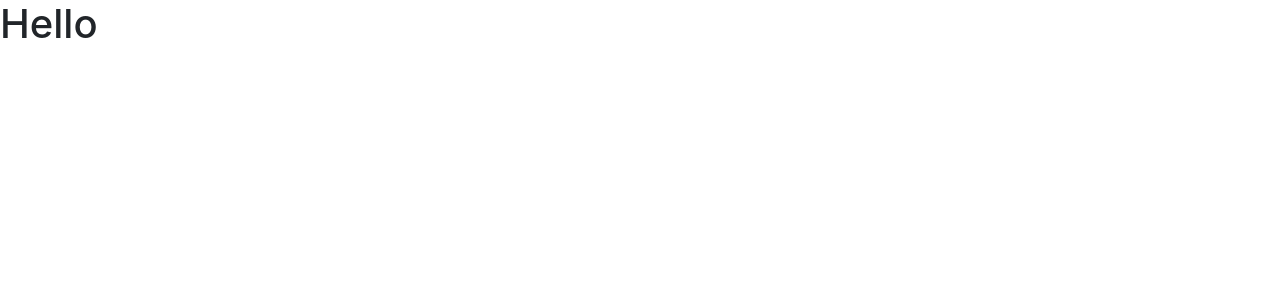
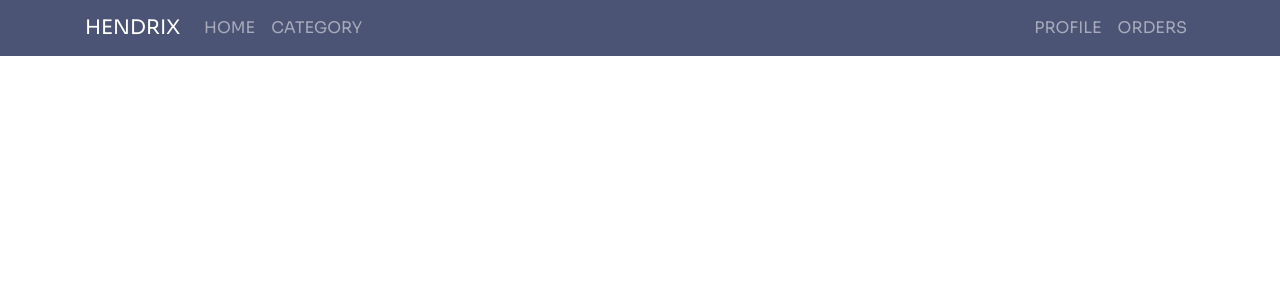
Before and after one commit to hyhong-code/Hendrix-Wallets, a React (Create React App) app in the folder client/: page / in a window 1280 px wide. Shown: the top 300 px of the page. Built offline with nearby package versions, Linux system fonts and the light colour scheme.

Commit message:
Add bootstrap and sass, add navbar

```diff
--- a/client/package.json
+++ b/client/package.json
@@ -7,7 +7,10 @@
     "@testing-library/react": "^9.5.0",
     "@testing-library/user-event": "^7.2.1",
     "axios": "^0.19.2",
+    "bootstrap": "^4.5.0",
+    "jquery": "^3.5.1",
     "node-sass": "^4.14.1",
+    "popper.js": "^1.16.1",
     "react": "^16.13.1",
     "react-dom": "^16.13.1",
     "react-redux": "^7.2.0",
--- a/client/public/index.html
+++ b/client/public/index.html
@@ -24,12 +24,7 @@
       work correctly both with client-side routing and a non-root public URL.
       Learn how to configure a non-root public URL by running `npm run build`.
     -->
-    <link
-      rel="stylesheet"
-      href="https://stackpath.bootstrapcdn.com/bootstrap/4.5.0/css/bootstrap.min.css"
-      integrity="sha384-9aIt2nRpC12Uk9gS9baDl411NQApFmC26EwAOH8WgZl5MYYxFfc+NcPb1dKGj7Sk"
-      crossorigin="anonymous"
-    />
+
     <title>React App</title>
   </head>
   <body>
@@ -45,20 +40,5 @@
       To begin the development, run `npm start` or `yarn start`.
       To create a production bundle, use `npm run build` or `yarn build`.
     -->
-    <script
-      src="https://code.jquery.com/jquery-3.5.1.slim.min.js"
-      integrity="sha384-DfXdz2htPH0lsSSs5nCTpuj/zy4C+OGpamoFVy38MVBnE+IbbVYUew+OrCXaRkfj"
-      crossorigin="anonymous"
-    ></script>
-    <script
-      src="https://cdn.jsdelivr.net/npm/popper.js@1.16.0/dist/umd/popper.min.js"
-      integrity="sha384-Q6E9RHvbIyZFJoft+2mJbHaEWldlvI9IOYy5n3zV9zzTtmI3UksdQRVvoxMfooAo"
-      crossorigin="anonymous"
-    ></script>
-    <script
-      src="https://stackpath.bootstrapcdn.com/bootstrap/4.5.0/js/bootstrap.min.js"
-      integrity="sha384-OgVRvuATP1z7JjHLkuOU7Xw704+h835Lr+6QL9UvYjZE3Ipu6Tp75j7Bh/kR0JKI"
-      crossorigin="anonymous"
-    ></script>
   </body>
 </html>
--- a/client/src/App.js
+++ b/client/src/App.js
@@ -1,12 +1,14 @@
-import React from "react";
-import "./App.css";
+import React, { Fragment } from "react";
 
-function App() {
+import Navbar from "./components/layout/Navbar";
+import "./App.scss";
+
+const App = () => {
   return (
-    <div className="App">
-      <h1>Hello</h1>
-    </div>
+    <Fragment>
+      <Navbar />
+    </Fragment>
   );
-}
+};
 
 export default App;
--- /dev/null
+++ b/client/src/App.scss
@@ -0,0 +1,18 @@
+$color-primary: #4c5475;
+$color-secondary: #f69e7b;
+$color-dark: #1d202d;
+$color-light: #fcf8f6;
+
+$theme-colors: (
+  "primary": $color-primary,
+  "secondary": $color-secondary,
+  "dark": $color-dark,
+  "light": $color-light,
+);
+
+@import "../node_modules/bootstrap/scss/bootstrap.scss";
+@import url("https://fonts.googleapis.com/css2?family=Sora:wght@100;200;300;400;500;600;700;800&display=swap");
+
+body {
+  font-family: "sora", sans-serif;
+}
--- /dev/null
+++ b/client/src/components/layout/Navbar.js
@@ -0,0 +1,47 @@
+import React from "react";
+
+const Navbar = () => {
+  return (
+    <nav className="navbar navbar-expand-md navbar-dark bg-primary">
+      <div className="container">
+        <a href="" className="navbar-brand">
+          HENDRIX
+        </a>
+
+        <button className="navbar-toggler" data-toggle="mainNavbar">
+          <span className="navbar-toggler-icon"></span>
+        </button>
+
+        <div className="collapse navbar-collapse" id="mainNavbar">
+          <ul className="navbar-nav">
+            <li className="nav-item">
+              <a href="" className="nav-link">
+                HOME
+              </a>
+            </li>
+            <li className="nav-item">
+              <a href="" className="nav-link">
+                CATEGORY
+              </a>
+            </li>
+          </ul>
+
+          <ul className="navbar-nav ml-auto">
+            <li className="nav-item">
+              <a href="" className="nav-link">
+                PROFILE
+              </a>
+            </li>
+            <li className="nav-item">
+              <a href="" className="nav-link">
+                ORDERS
+              </a>
+            </li>
+          </ul>
+        </div>
+      </div>
+    </nav>
+  );
+};
+
+export default Navbar;
--- a/client/src/index.js
+++ b/client/src/index.js
@@ -1,5 +1,8 @@
 import React from "react";
 import ReactDOM from "react-dom";
+import "jquery";
+import "popper.js";
+import "bootstrap/dist/js/bootstrap";
 
 import App from "./App";
 
```
Also changed, not shown: client/src/App.css (deleted), 1 other file (tests, documents, lock files or other folders).
